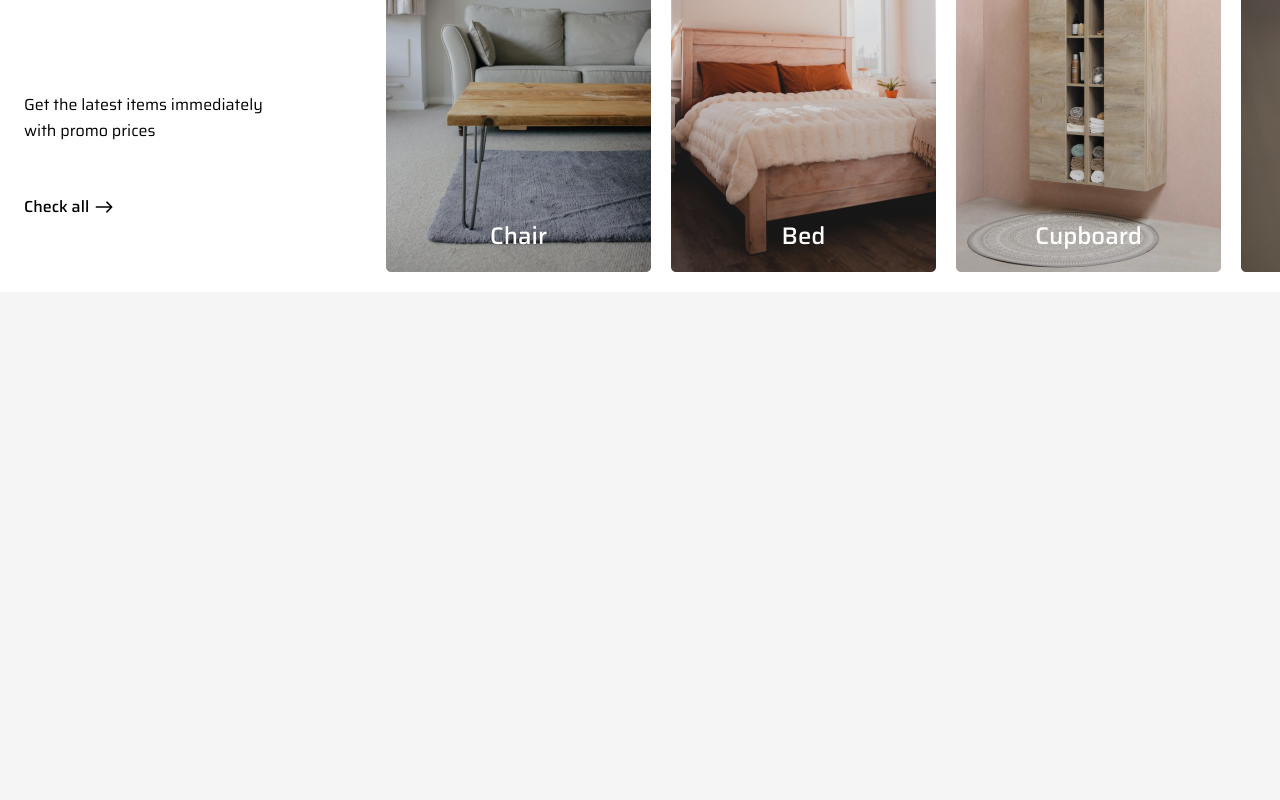
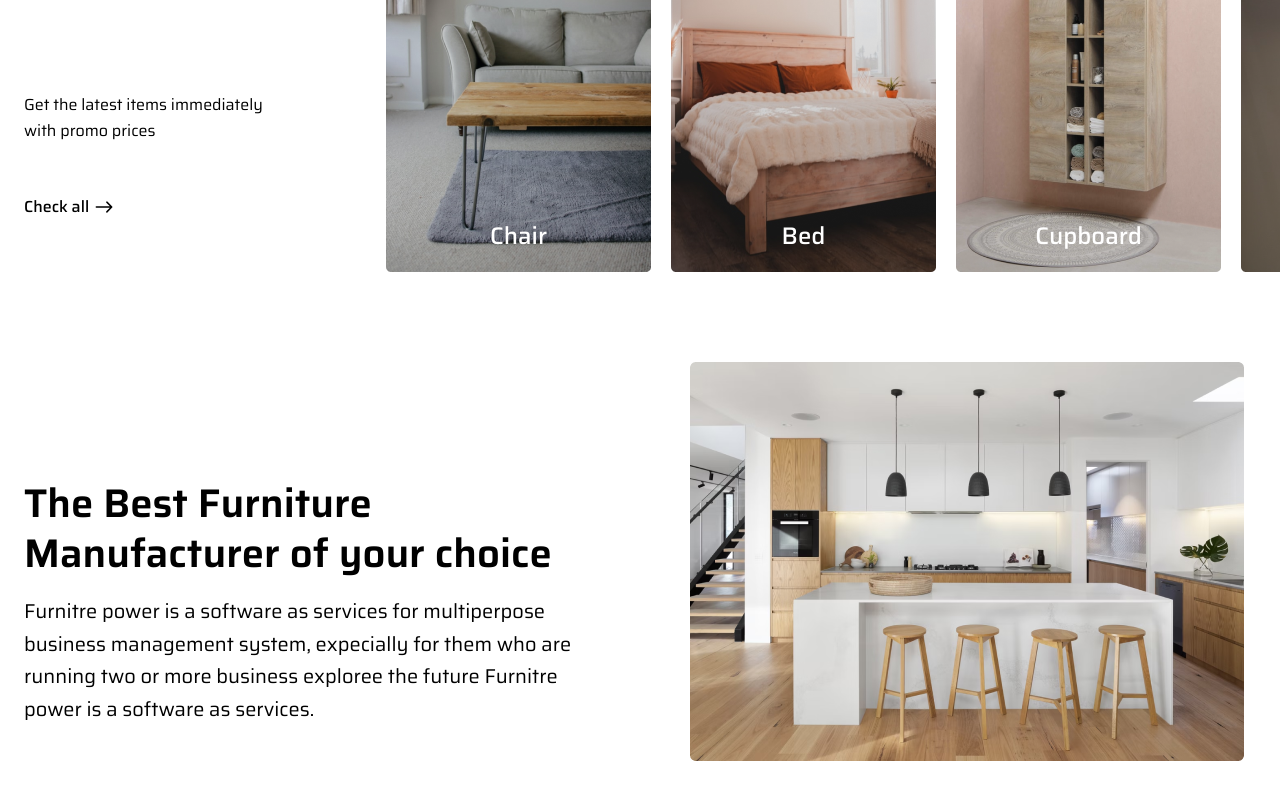
Before and after one commit to manlikeganga19/FurnitureLand, a React (Create React App) app: page / in a window 1280 px wide. Shown: the part 1743-2543 px from the top of the page. Before the commit the page ends 2035 px from the top, so only its background shows below. Built offline with nearby package versions, Linux system fonts and the light colour scheme; the HTML template or start-up script is replaced by a standard one.

Commit message:
displayed the featuresecondary element

```diff
--- a/src/App.js
+++ b/src/App.js
@@ -2,13 +2,14 @@
 import Hero from "./components/Hero";
 import Features from './components/Features';
 import NewItems from './components/NewItems';
-
+import FeaturesSecond from "./components/FeaturesSecond";
 const App = () => {
   return (
     <div className="w-full max-w-[1440px] mx-auto bg-white">
       <Hero/>
       <Features/>
       <NewItems/>
+      <FeaturesSecond/>
     </div>
   );
 };
--- a/src/components/FeaturesSecond.js
+++ b/src/components/FeaturesSecond.js
@@ -1,7 +1,23 @@
-import React from 'react';
+import React from "react";
+import { features } from "../data";
 
 const FeaturesSecond = () => {
-  return <div>FeaturesSecond</div>;
+  const { title, subtitle, image } = features.feature2;
+  return (
+    <section className="section">
+      <div className="container mx-auto">
+        <div className="flex flex-col lg:flex-row lg:gap-x-[100px]">
+          <div className="flex-1 flex flex-col justify-end">
+            <h2 className="title">{title}</h2>
+            <p className="subtitle">{subtitle}</p>
+          </div>
+          <div className="flex-1">
+            <img src={image.type} alt="" />
+          </div>
+        </div>
+      </div>
+    </section>
+  );
 };
 
 export default FeaturesSecond;
```
